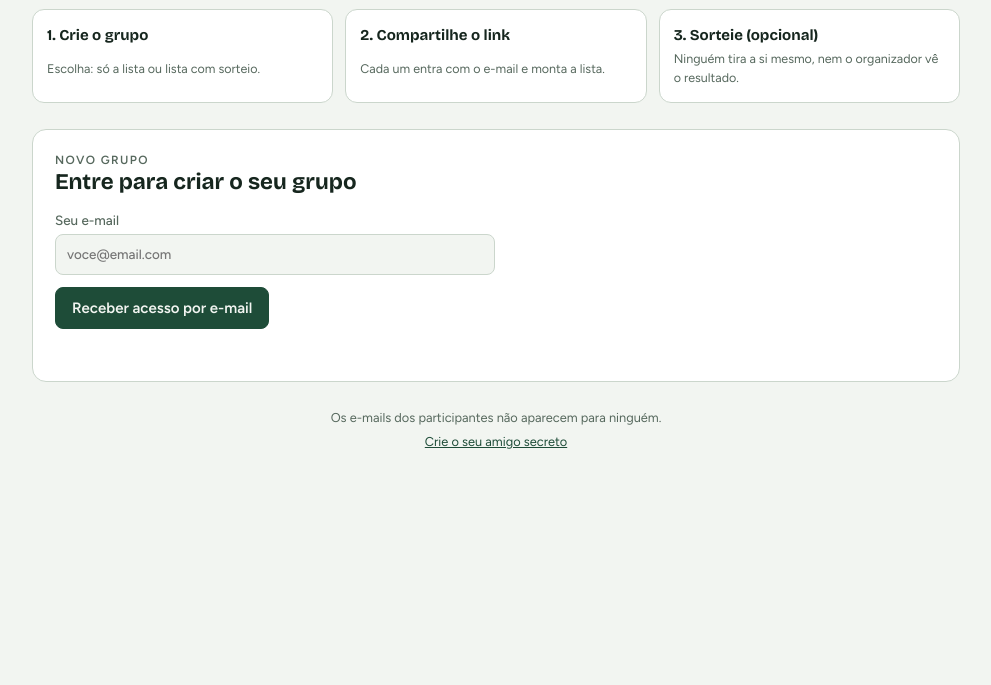
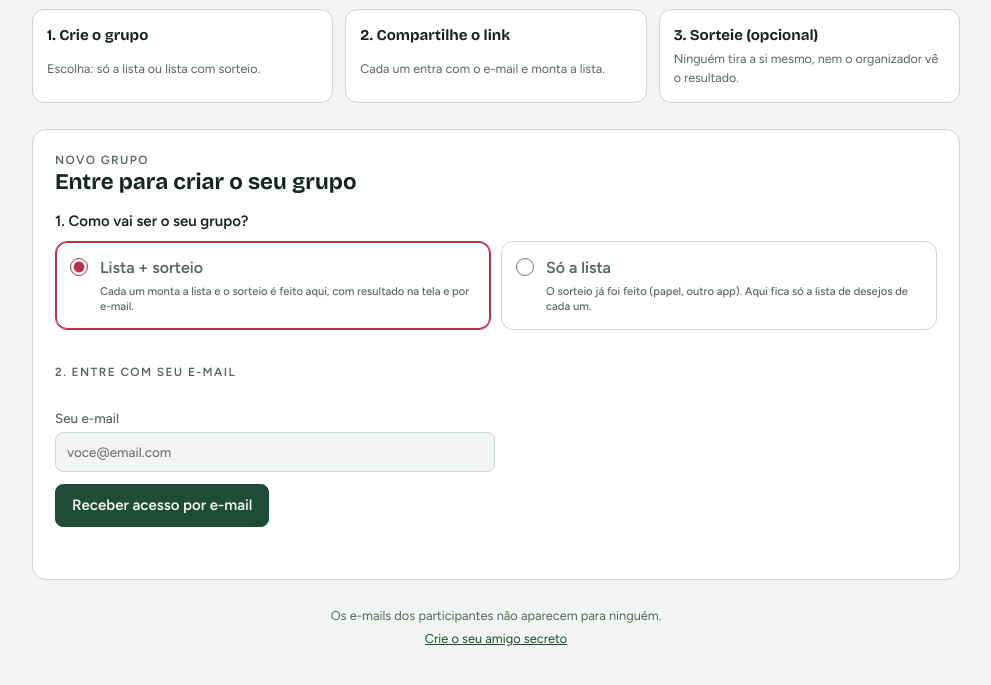
Before and after one commit to andersonocavalcanti/andersoncavalcanti-site, a plain HTML site: page amigo-secreto/app/index.html in a window 1280 px wide. Shown: the part 247-932 px from the top of the page, without its empty margins (144-1135 px from the left). Before the commit the page ends 800 px from the top, so only its background shows below. Drawn offline with nearby package versions, Linux system fonts and the light colour scheme.

Commit message:
Amigo Secreto: escolha do tipo de grupo antes do login

```diff
--- a/amigo-secreto/app/index.html
+++ b/amigo-secreto/app/index.html
@@ -236,14 +236,15 @@ footer{color:var(--muted);font-size:.8rem;text-align:center;display:grid;gap:4px
 
       <section class="panel" aria-labelledby="newTitle">
         <div class="panel-head"><div><p class="eyebrow">Novo grupo</p><h2 id="newTitle">Entre para criar o seu grupo</h2></div></div>
+        <fieldset class="modes" style="margin-bottom:18px">
+          <legend>1. Como vai ser o seu grupo?</legend>
+          <label class="mode"><input type="radio" name="cMode" value="draw" checked><b>Lista + sorteio</b><small>Cada um monta a lista e o sorteio é feito aqui, com resultado na tela e por e-mail.</small></label>
+          <label class="mode"><input type="radio" name="cMode" value="list"><b>Só a lista</b><small>O sorteio já foi feito (papel, outro app). Aqui fica só a lista de desejos de cada um.</small></label>
+        </fieldset>
+        <p class="eyebrow" id="newStep2" style="margin:0 0 10px">2. Entre com seu e-mail</p>
         <div id="newLoginSlot"></div>
         <form id="createForm" hidden>
           <div style="display:grid;gap:14px">
-            <fieldset class="modes">
-              <legend>Como vai ser o seu grupo?</legend>
-              <label class="mode"><input type="radio" name="cMode" value="draw" checked><b>Lista + sorteio</b><small>Cada um monta a lista e o sorteio é feito aqui, com resultado na tela e por e-mail.</small></label>
-              <label class="mode"><input type="radio" name="cMode" value="list"><b>Só a lista</b><small>O sorteio já foi feito (papel, outro app). Aqui fica só a lista de desejos de cada um.</small></label>
-            </fieldset>
             <div class="grid-2">
               <label class="full">Nome do grupo<input id="cName" maxlength="80" required placeholder="ex.: Amigo Secreto da Família 2026"></label>
               <label>Data da troca<input id="cDate" type="date"></label>
@@ -512,6 +513,10 @@ const SUPABASE_ANON_KEY = "eyJhbGciOiJIUzI1NiIsInR5cCI6IkpXVCJ9.eyJpc3MiOiJzdXBh
     const logged=!!S.session;
     $("newTitle").textContent = logged ? "Dados do grupo" : "Entre para criar o seu grupo";
     $("createForm").hidden=!logged;
+    $("newStep2").textContent = logged ? "2. Dados do grupo" : "2. Entre com seu e-mail";
+    // lembra a escolha feita antes do login (o login pelo link recarrega a página)
+    try{ const saved=localStorage.getItem("as2_mode"); const r=saved&&document.querySelector(`input[name="cMode"][value="${saved}"]`); if(r) r.checked=true; }catch(e){}
+    document.querySelectorAll('input[name="cMode"]').forEach(r=>r.onchange=()=>{ try{ localStorage.setItem("as2_mode",r.value); }catch(e){} });
     if(!logged){ mountLogin($("newLoginSlot"), ()=>{}); $("myGroupsPanel").hidden=true; return; }
     $("newLoginSlot").replaceChildren();
     try{
```
